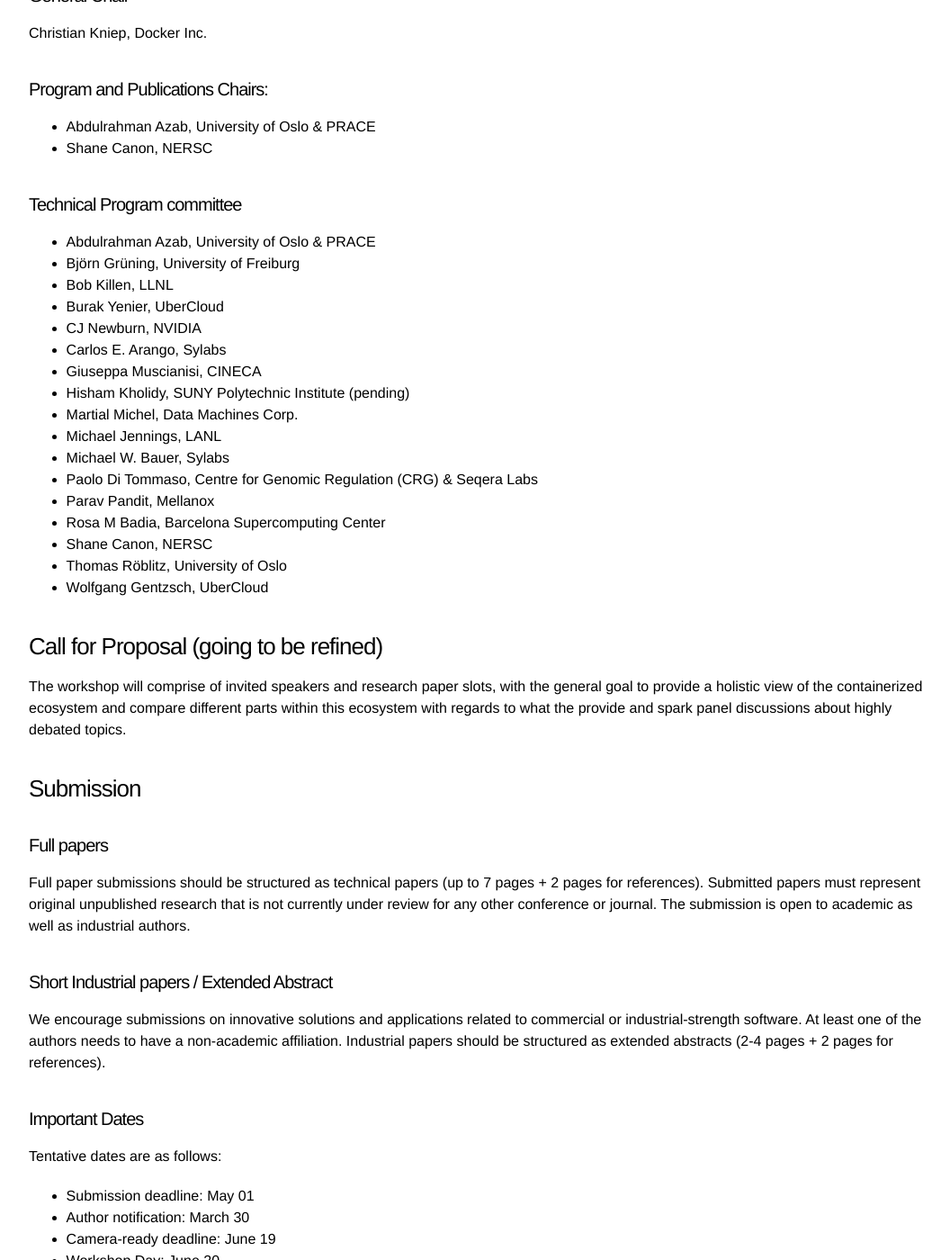
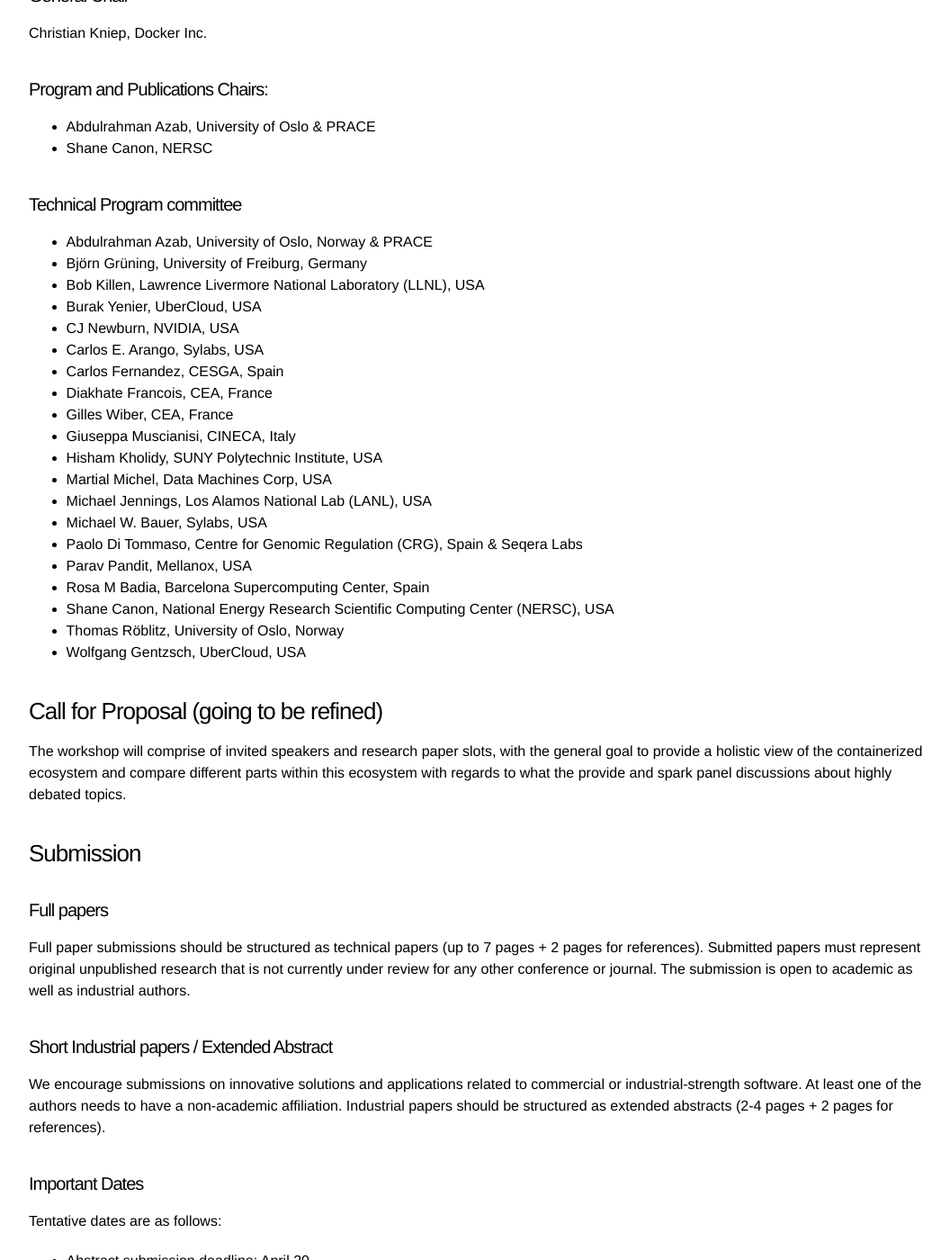
Before and after one commit to ChristianKniep/QNIBIncBlog, a Jekyll site: the page built from cfp-isc19.md, in a window 1280 px wide and 1400 px high, scrolled down 647 px. Shown: the whole window at 90% size, without its empty margins (108-1164 px from the left). Built offline with Jekyll 4.4.1, drawn with Linux system fonts in a browser that asks for light colours; Markdown is read by kramdown in place of the engine named in the settings; some of the changed text lies outside the part shown.

Commit message:
update isc19 cfp

```diff
--- a/_includes/cfp-isc19.md
+++ b/_includes/cfp-isc19.md
@@ -25,23 +25,26 @@ Christian Kniep, Docker Inc.
 - Shane Canon, NERSC
 
 #### Technical Program committee
-- Abdulrahman Azab, University of Oslo & PRACE
-- Björn Grüning, University of Freiburg
-- Bob Killen, LLNL
-- Burak Yenier, UberCloud
-- CJ Newburn, NVIDIA
-- Carlos E. Arango, Sylabs
-- Giuseppa Muscianisi, CINECA
-- Hisham Kholidy, SUNY Polytechnic Institute (pending)
-- Martial Michel, Data Machines Corp.
-- Michael Jennings, LANL
-- Michael W. Bauer, Sylabs
-- Paolo Di Tommaso, Centre for Genomic Regulation (CRG) & Seqera Labs
-- Parav Pandit, Mellanox
-- Rosa M Badia, Barcelona Supercomputing Center
-- Shane Canon, NERSC
-- Thomas Röblitz, University of Oslo
-- Wolfgang Gentzsch, UberCloud
+- Abdulrahman Azab, University of Oslo, Norway & PRACE
+- Björn Grüning, University of Freiburg, Germany
+- Bob Killen, Lawrence Livermore National Laboratory (LLNL), USA
+- Burak Yenier, UberCloud, USA
+- CJ Newburn, NVIDIA, USA
+- Carlos E. Arango, Sylabs, USA
+- Carlos Fernandez, CESGA, Spain
+- Diakhate Francois, CEA, France
+- Gilles Wiber, CEA, France
+- Giuseppa Muscianisi, CINECA, Italy
+- Hisham Kholidy, SUNY Polytechnic Institute, USA
+- Martial Michel, Data Machines Corp, USA
+- Michael Jennings, Los Alamos National Lab (LANL), USA
+- Michael W. Bauer, Sylabs, USA
+- Paolo Di Tommaso, Centre for Genomic Regulation (CRG), Spain & Seqera Labs
+- Parav Pandit, Mellanox, USA
+- Rosa M Badia, Barcelona Supercomputing Center, Spain
+- Shane Canon, National Energy Research Scientific Computing Center (NERSC), USA
+- Thomas Röblitz, University of Oslo, Norway
+- Wolfgang Gentzsch, UberCloud, USA
 
 ### Call for Proposal (going to be refined)
 
@@ -61,10 +64,11 @@ We encourage submissions on innovative solutions and applications related to com
 
 Tentative dates are as follows:
 
- * Submission deadline: May 01
- * Author notification: March 30
- * Camera-ready deadline: June 19
+ * Abstract submission deadline: April 20
+ * Paper submission deadline: April 25
+ * Author notification: May 15
  * Workshop Day: June 20
+ * Camera-ready deadline: July 15
 
 #### Topics of Interest
 
```
Also changed, not shown: iscworkshop19.md (+1 -1 lines).
